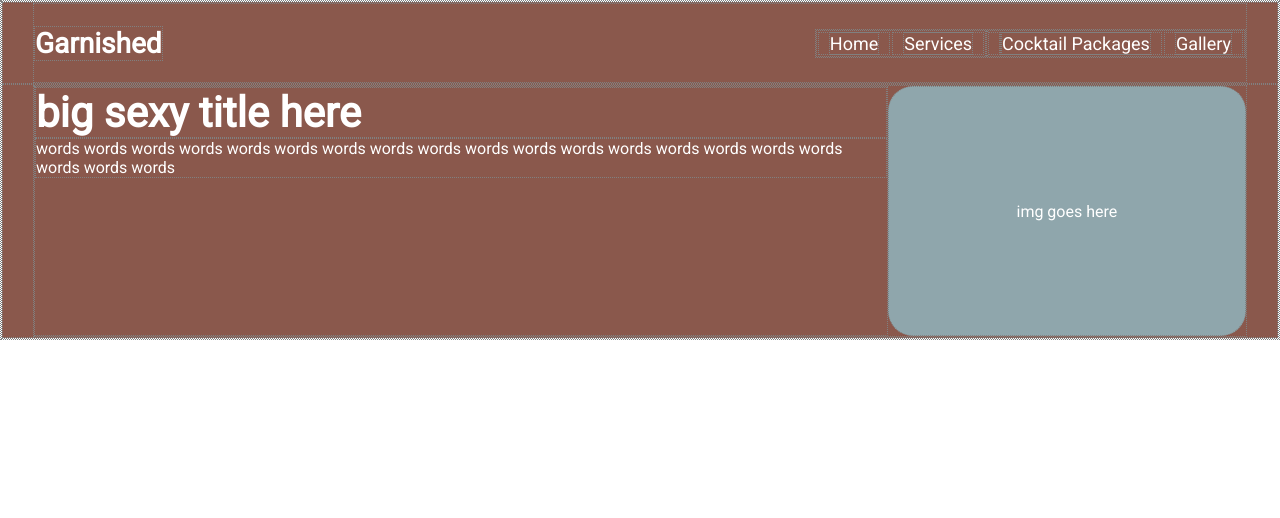
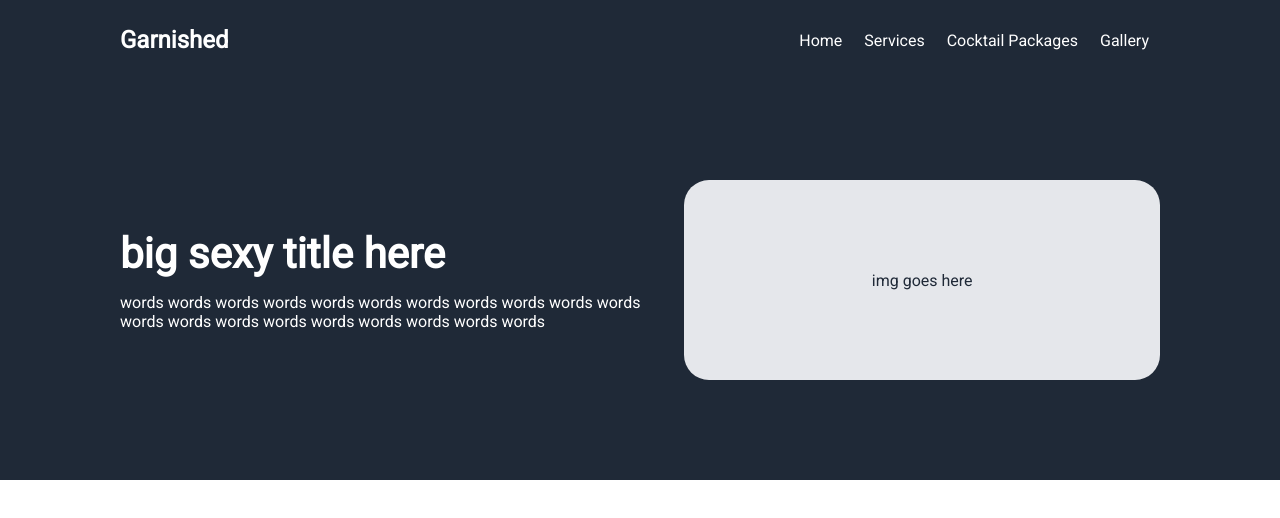
Before and after one commit to bmilcs/odin-landing-page, a plain HTML site: page index.html in a window 1280 px wide. Drawn offline with Linux system fonts and the light colour scheme.

Commit message:
Restructure nav-title-bar and header section

```diff
--- a/index.html
+++ b/index.html
@@ -14,12 +14,15 @@
 
 <body>
 
-  <div class="top container">
-    <div class="titlebar wrapper">
-      <div class="title">
+
+  <!-- title bar -->
+  <div class="top-container">
+    <div class="nav-title-bar wrapper">
+
+      <div class="page-title">
         Garnished
       </div>
-      <div class="nav">
+      <div class="nav-section">
         <ul>
           <li><a href="#">Home</a></li>
           <li><a href="#">Services</li>
@@ -27,26 +30,29 @@
           <li><a href="#">Gallery</a></li>
         </ul>
       </div>
+
     </div>
   </div>
 
-  <div class="top container">
-    <div class="banner wrapper">
-      <div class="toptext">
-        <div class="toptitle">
+  <!-- banner -->
+  <div class="top-container">
+    <div class="header wrapper">
+
+      <div class="header-text">
+        <h1 class="header-title">
           big sexy title here
-        </div>
-        <div class="toppara">
+        </h1>
+        <p class="header-para">
           words words words words words words words words words words words words words words words words words words
           words words
-        </div>
+        </p>
       </div>
-      <div class="topimg">
+      <div class="header-img">
         img goes here
       </div>
+
     </div>
   </div>
-
 
 </body>
 
--- a/style.css
+++ b/style.css
@@ -1,42 +1,28 @@
-/*
-colors:
-brown   8A584C
-bluegrey  8FA6AC
-yellow  F5EACF
-tan CEB793
-light green 85865F
-dark green 4F583D
-
-*/
-
 * {
   margin: 0;
   padding: 0;
   box-sizing: border-box;
   font-family: "Roboto", sans-serif;
-  border: 1px dotted gray;
-}
-
-.container {
-  display: flex;
-  justify-content: center;
-  padding: 0px 30px;
+  /* border: 1px dotted gray; */
 }
 
 .wrapper {
-  width: 1280px;
+  width: 1080px;
+  padding: 0px 20px;
 }
 
-.top {
+/* top container */
+
+.top-container {
+  display: flex;
+  justify-content: center;
   color: white;
-  background-color: #8a584c;
+  background-color: #1f2937;
 }
 
-.banner.wrapper {
-  display: flex;
-}
+/* nav-title-bar */
 
-.titlebar {
+.nav-title-bar {
   display: flex;
   justify-content: space-between;
   align-items: center;
@@ -45,57 +31,73 @@ dark green 4F583D
   /* padding: 0px 16px; */
 }
 
-.title {
-  font-size: 28px;
+.page-title {
+  font-size: 24px;
   font-weight: 900;
 }
 
-.nav {
+.nav-section {
   display: flex;
   flex-wrap: wrap;
-  font-size: 18px;
+  font-size: 16px;
 }
 
-.nav ul {
+.nav-section ul {
   list-style-type: none;
   display: flex;
   flex-wrap: wrap;
 }
 
-.nav li {
+.nav-section li {
   padding: 0px 10px;
   margin: 1px;
 }
 
-.nav a {
+.nav-section a {
   color: white;
   text-decoration: none;
 }
 
-.banner {
+banner section .banner.wrapper {
+  display: flex;
+  /* justify-content: space-between; */
+}
+
+/* header section (below nav-title-bar) */
+
+.header {
   display: flex;
   justify-content: center;
+  align-items: center;
+  /* flex-wrap: wrap;
+  flex: auto; */
+  height: 400px;
 }
 
-.toptext {
+.header-text {
   display: flex;
   flex-flow: column wrap;
 }
 
-.toptitle {
+.header-title {
+  /* display: flex; */
   font-size: 42px;
   font-weight: 900;
+  margin 10px;
+  margin-bottom: 15px;
 }
 
-.toppara {
+.header-para {
+  display: flex;
 }
 
-.topimg {
-  width: 400px;
-  height: 250px;
-  background-color: #8fa6ac;
+.header-img {
+  width: 800px;
+  height: 200px;
   border-radius: 25px;
   display: flex;
   align-items: center;
   justify-content: center;
+  background-color: #e5e7eb;
+  color: #1f2937;
 }
```
